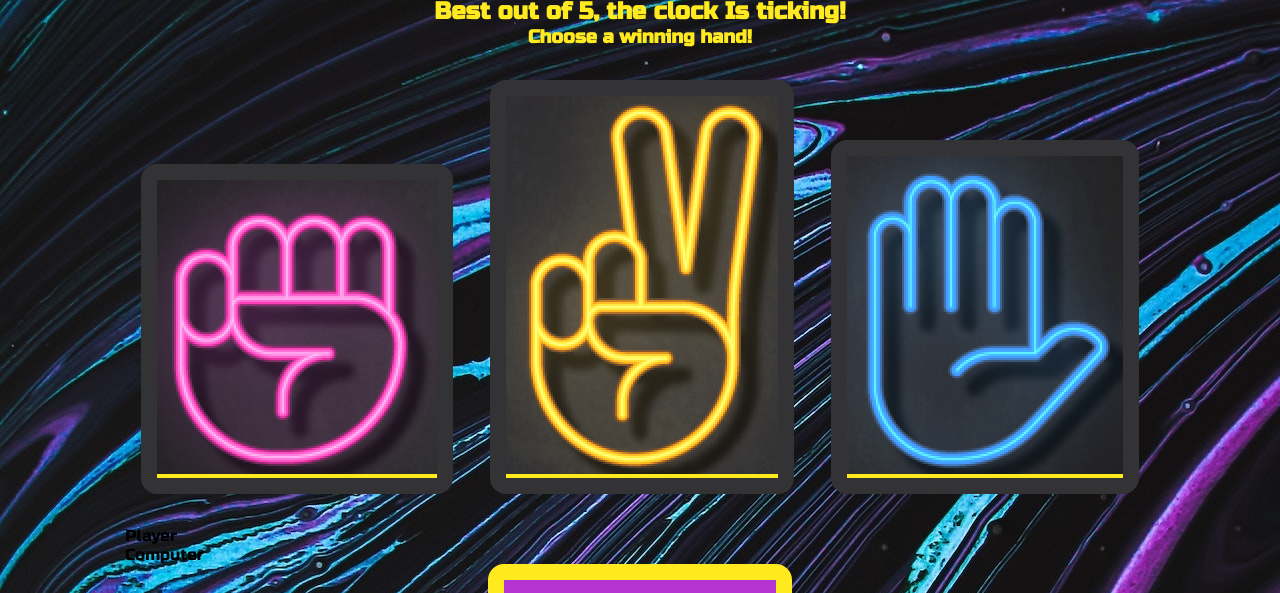
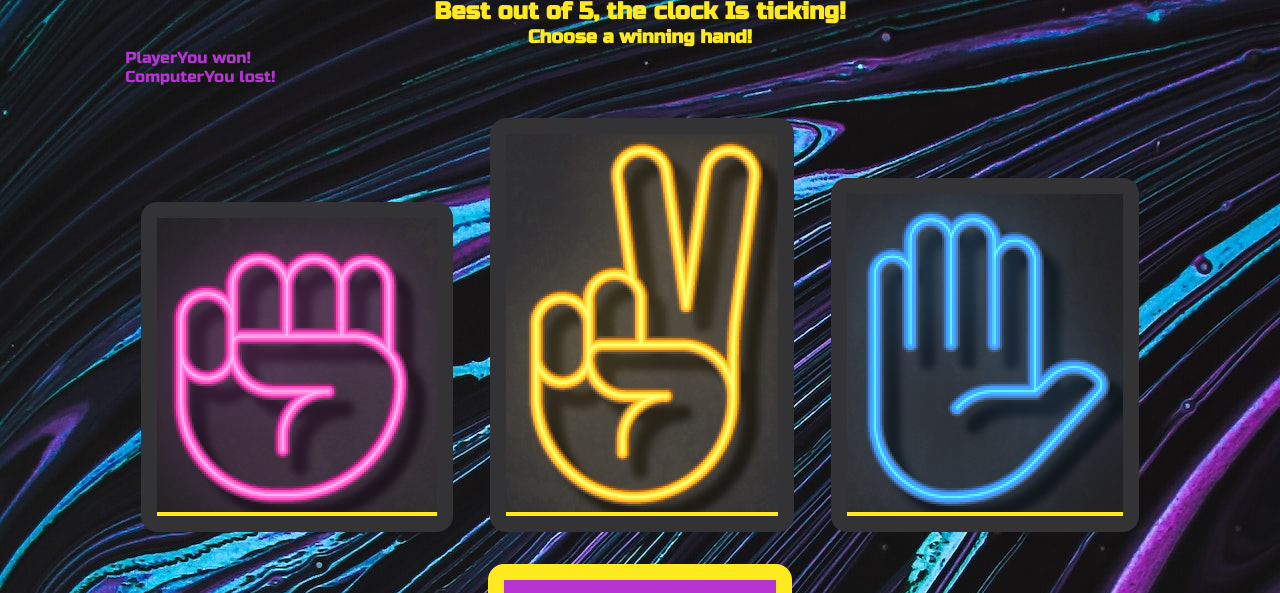
Before and after one commit to malinpalo/Rock-paper-scissor, a plain HTML site: page index.html in a window 1280 px wide. Shown: the part 80-673 px from the top of the page. Drawn offline with Linux system fonts and the light colour scheme.

Commit message:
Add style to result-box

```diff
--- a/assets/css/style.css
+++ b/assets/css/style.css
@@ -27,6 +27,11 @@ h2, h3 {
     color: #FFE91F;
     text-align: center;
 }
+
+/* Adds style to result-box where as the result of each round is beeing declared*/
+.result-box {
+    color: #B534D2;
+}
 /* Adds style to buttons */
 .btn {
     margin: 2rem 1rem;
--- a/index.html
+++ b/index.html
@@ -23,19 +23,21 @@
     <h2>Best out of 5, the clock Is ticking!</h2>
         <h3>Choose a winning hand!</h3>
 
+    <!--Box with information of who won or lost each round-->
+    <div class="result-box">
+        <!--Information about who won and what the computer played, shows after each hand is being played-->
+        <div id="result-message"></div>
+        <!--Player and computers hand, shows after each hand is being played-->
+        <div id="roll-player">Player<span id="win">You won!</span></div>
+        <div id="roll-computer">Computer<span id="lost">You lost!</span></div>
+      </div>
+
         <!--Buttons that are used to play the game-->
     <div>
         <button class="btn" data-type="0"><img src="assets/images/rock.png" alt="A rock made out of a hand"></button>
         <button class="btn" data-type="1"><img src="assets/images/scissors.png" alt="A scissor made out of a hand"></button>
         <button class="btn" data-type="2"><img src="assets/images/paper.png" alt="A paper made out of a hand"></button>
     </div>
-
-    <!--Information about who won-->
-    <div id="results"></div>
-
-    <!--Player and computers hand-->
-    <div id="roll-player">Player</div>
-    <div id="roll-computer">Computer</div>
 
     <!--Game score board-->
     <div class="scorebox">
@@ -57,5 +59,5 @@
         </ul>
     </footer>
 
-    <script src="assets/css/js/script.js"></script>
+    <script src="assets/js/script.js"></script>
 </body>
```
Also changed, not shown: assets/js/script.js (line endings or trailing spaces).
